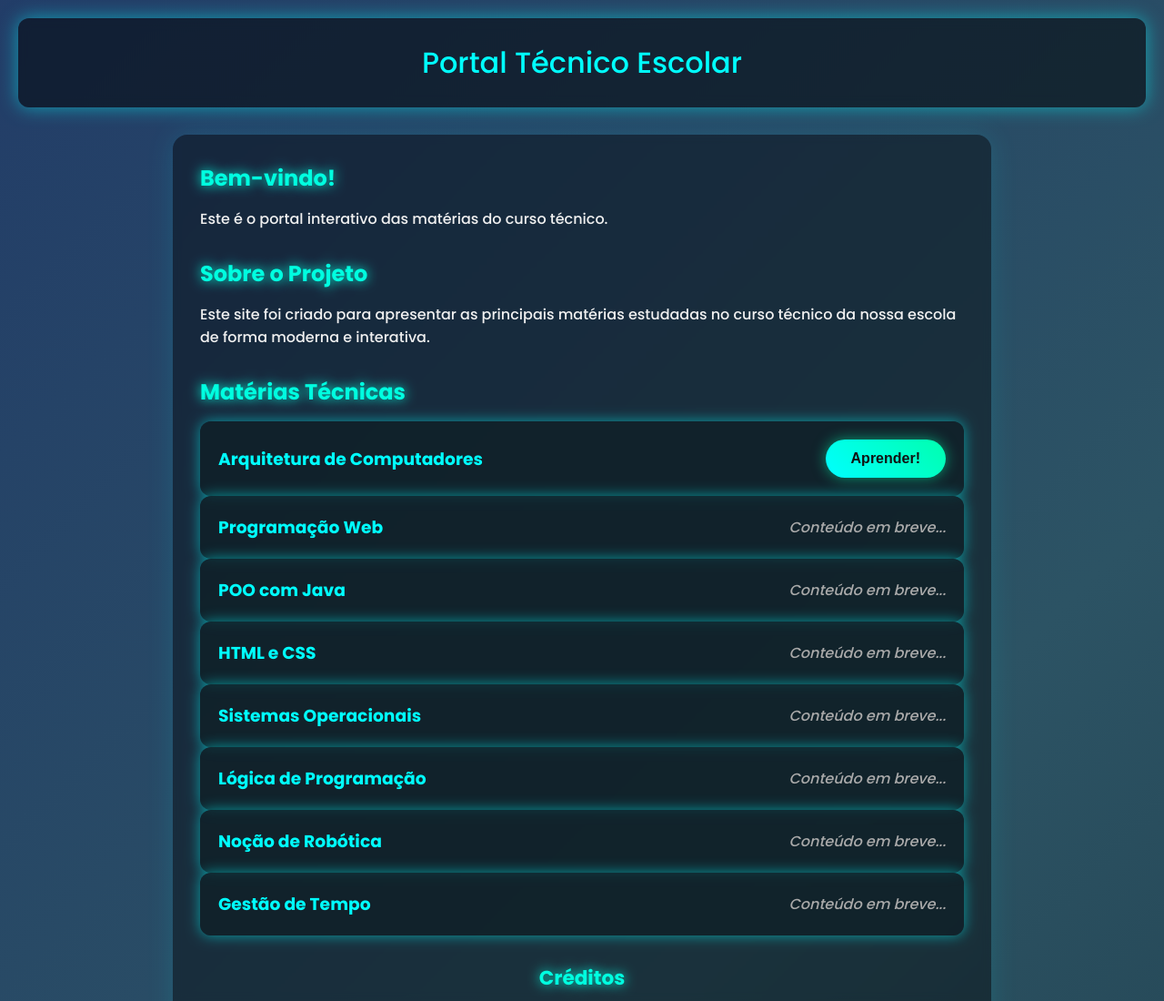
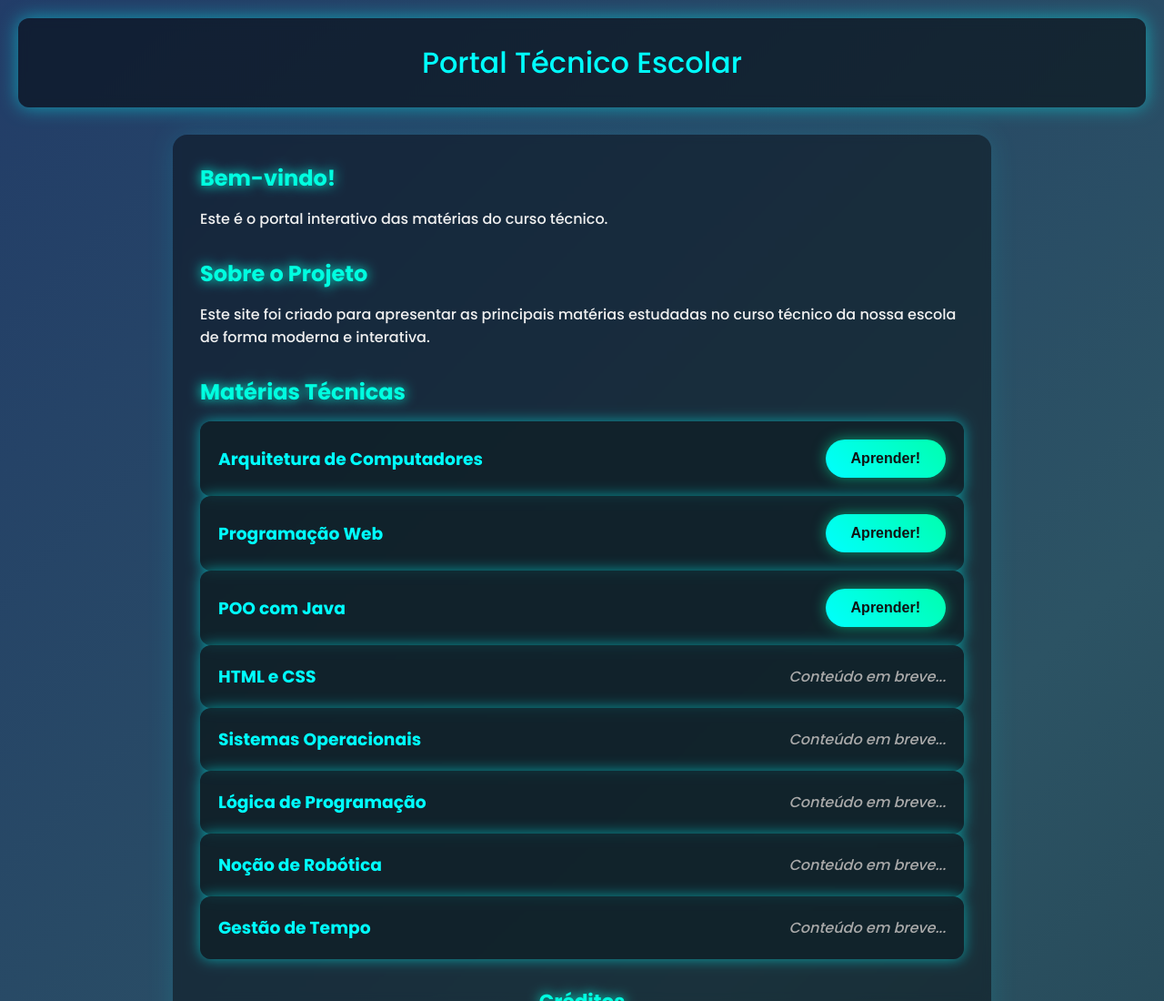
Before and after one commit to 1tecno/NauanSite, a plain HTML site: page index.html in a window 1280 px wide. Shown: the top 1100 px of the page at 91% size. Drawn offline with Linux system fonts and the light colour scheme.

Commit message:
Update index.html

```diff
--- a/index.html
+++ b/index.html
@@ -199,12 +199,12 @@
 
       <div class="materia" id="web">
         <h3>Programação Web</h3>
-        <p>Conteúdo em breve...</p>
+        <button class="btn-aprender" data-pagina="web.html">Aprender!</button>
       </div>
 
       <div class="materia" id="java">
         <h3>POO com Java</h3>
-        <p>Conteúdo em breve...</p>
+        <button class="btn-aprender" data-pagina="java.html">Aprender!</button>
       </div>
 
       <div class="materia" id="htmlcss">
```
